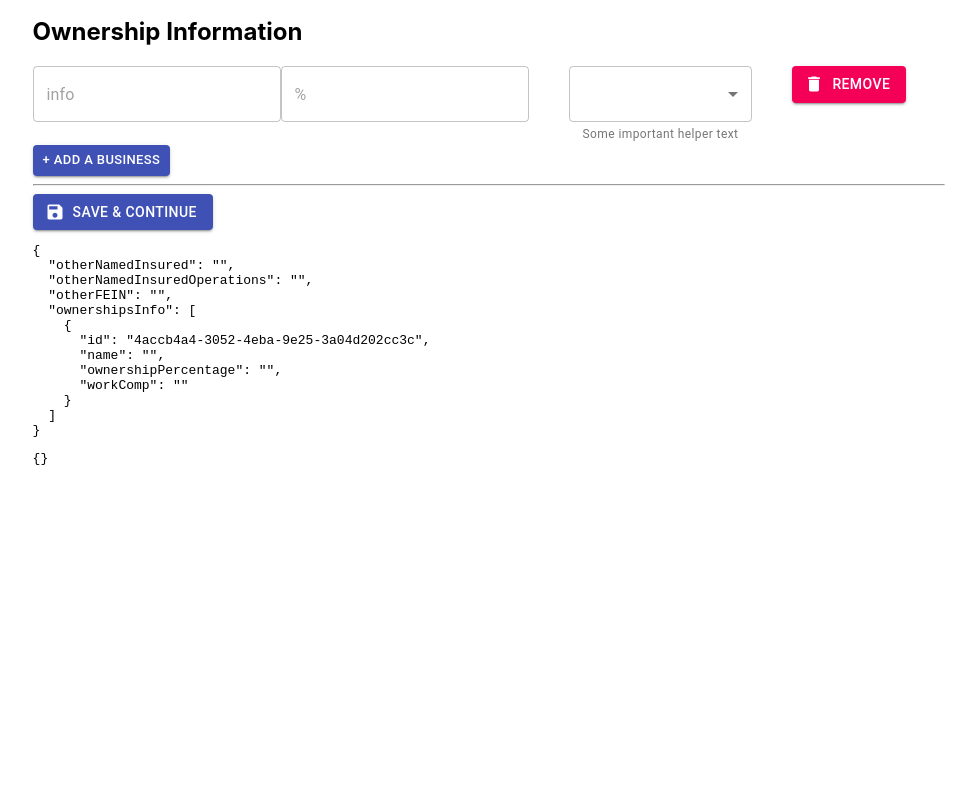
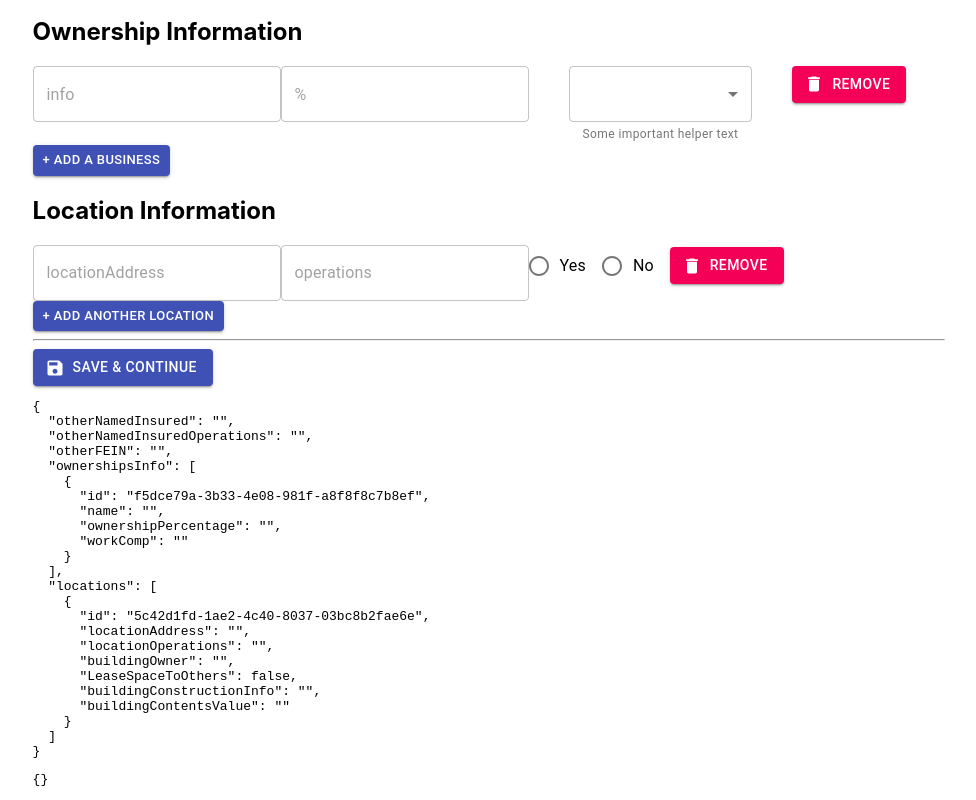
Before and after one commit to Bri997/QL-Client-Intake, a React (Create React App) app: page /PageTwo in a window 1280 px wide. Shown: the part 814-1614 px from the top of the page, without its empty margins (42-1018 px from the left). Before the commit the page ends 1293 px from the top, so only its background shows below. Built offline with nearby package versions, Linux system fonts and the light colour scheme.

Commit message:
added radio button

```diff
--- /dev/null
+++ b/src/components/RadioSelect.js
@@ -0,0 +1,17 @@
+import React from 'react'
+import { useField } from 'formik'
+import { Radio, FormControlLabel } from '@material-ui/core'
+
+const RadioSelect = (props) => {
+  const [field] = useField(props)
+  return (
+    <FormControlLabel
+      value
+      {...field}
+      control={<Radio />}
+      label={props.label}
+    />
+  )
+}
+
+export default RadioSelect
--- a/src/screens/PageOne.js
+++ b/src/screens/PageOne.js
@@ -1,26 +1,26 @@
 import React from 'react'
 import { Formik, Form, Field, useField, FieldArray } from 'formik'
-import { TextField, Button } from '@material-ui/core'
+import { TextField, Button, Checkbox } from '@material-ui/core'
 import MultiLine from '../components/Multiline'
 import PageOneStyle from './PageOneStyles'
 import SaveIcon from '@material-ui/icons/Save'
 
-const AddressArray = (props) => {
-  const [field, meta] = useField(props)
+// const AddressArray = (props) => {
+//   const [field, meta] = useField(props)
 
-  return (
-    <FieldArray name="addresses">
-      <MultiLine
-        {...field}
-        placeholder={props.placeholder}
-        name={props.name}
-        label={props.label}
-        variant={props.variant}
-        rows={props.rows}
-      />
-    </FieldArray>
-  )
-}
+//   return (
+//     <FieldArray name="addresses">
+//       <MultiLine
+//         {...field}
+//         placeholder={props.placeholder}
+//         name={props.name}
+//         label={props.label}
+//         variant={props.variant}
+//         rows={props.rows}
+//       />
+//     </FieldArray>
+//   )
+// }
 
 const PageOne = () => {
   const classes = PageOneStyle()
@@ -33,9 +33,9 @@ const PageOne = () => {
           businessDescription: '',
           fein: '',
           website: '',
-          addresses: [
-            { mailingAddress: '', sameAsMailing: true, physicalAddress: '' },
-          ],
+          physicalAddress: '',
+          sameAddress: false,
+          mailingAddress: '',
           primaryContactFirstName: '',
           primaryContactLastName: '',
           primaryContactPhone: '',
@@ -93,9 +93,13 @@ const PageOne = () => {
               rows={3}
               fullWidth
               className={classes.multiLine}
-            />
-            <h2>Address</h2>
-            <AddressArray
+            />{' '}
+            <div>
+              Physical address same as mailing ?
+              <Field name="sameAddress" type="checkbox" as={Checkbox} />
+            </div>
+            <h2>Mailing Address</h2>
+            <MultiLine
               placeholder="Mailing Address"
               name="mailingAddress"
               label="Mailing Address"
@@ -104,7 +108,6 @@ const PageOne = () => {
               fullWidth={true}
               className={classes.multiLine}
             />
-            <Button>Add a Physical Address</Button>
             <h2>Primary Contact Name</h2>
             <Field
               placeholder="First Name"
@@ -144,7 +147,6 @@ const PageOne = () => {
               variant="outlined"
               className={classes.textField}
             />
-
             <div>
               <Button
                 disabled={isSubmitting}
--- a/src/screens/PageTwo.js
+++ b/src/screens/PageTwo.js
@@ -9,6 +9,7 @@ import {
   FormControl,
   FormHelperText,
 } from '@material-ui/core'
+import RadioSelect from '../components/RadioSelect'
 import PageTwoStyles from './PageTwoStyles'
 import SaveIcon from '@material-ui/icons/Save'
 import DeleteIcon from '@material-ui/icons/Delete'
@@ -26,6 +27,17 @@ const PageTwo = () => {
           otherFEIN: '',
           ownershipsInfo: [
             { id: uuidv4(), name: '', ownershipPercentage: '', workComp: '' },
+          ],
+          locations: [
+            {
+              id: uuidv4(),
+              locationAddress: '',
+              locationOperations: '',
+              buildingOwner: '',
+              LeaseSpaceToOthers: false,
+              buildingConstructionInfo: '',
+              buildingContentsValue: '',
+            },
           ],
         }}
       >
@@ -147,6 +159,74 @@ const PageTwo = () => {
               )}
             </FieldArray>
             <div>
+              <div>
+                <h2>Location Information </h2>
+                <FieldArray name="locations">
+                  {(arrayHelpers) => (
+                    <div>
+                      {values.locations.map((location, index) => {
+                        return (
+                          <div key={location.id}>
+                            <Field
+                              name={`location.${index}.locationAddress`}
+                              placeholder="locationAddress"
+                              variant="outlined"
+                              type="input"
+                              as={TextField}
+                            />
+                            <Field
+                              name={`location.${index}.locationOperations`}
+                              placeholder="operations"
+                              variant="outlined"
+                              type="input"
+                              as={TextField}
+                            />
+
+                            <RadioSelect
+                              name={`location.${index}.buildingOwner`}
+                              type="radio"
+                              value="yes"
+                              label="Yes"
+                            />
+                            <RadioSelect
+                              name={`location.${index}.buildingOwner`}
+                              type="radio"
+                              value="no"
+                              label="No"
+                            />
+
+                            <Button
+                              variant="contained"
+                              color="secondary"
+                              className={classes.button}
+                              startIcon={<DeleteIcon />}
+                              onClick={() => arrayHelpers.remove(index)}
+                            >
+                              Remove
+                            </Button>
+                            <div>
+                              <Button
+                                variant="contained"
+                                color="primary"
+                                size="small"
+                                onClick={() =>
+                                  arrayHelpers.push({
+                                    name: '',
+                                    ownershipPercentage: '',
+                                    id: uuidv4(),
+                                  })
+                                }
+                              >
+                                + Add another location
+                              </Button>
+                            </div>
+                          </div>
+                        )
+                      })}
+                    </div>
+                  )}
+                </FieldArray>
+              </div>
               <hr></hr>
             </div>
             <div>
```
